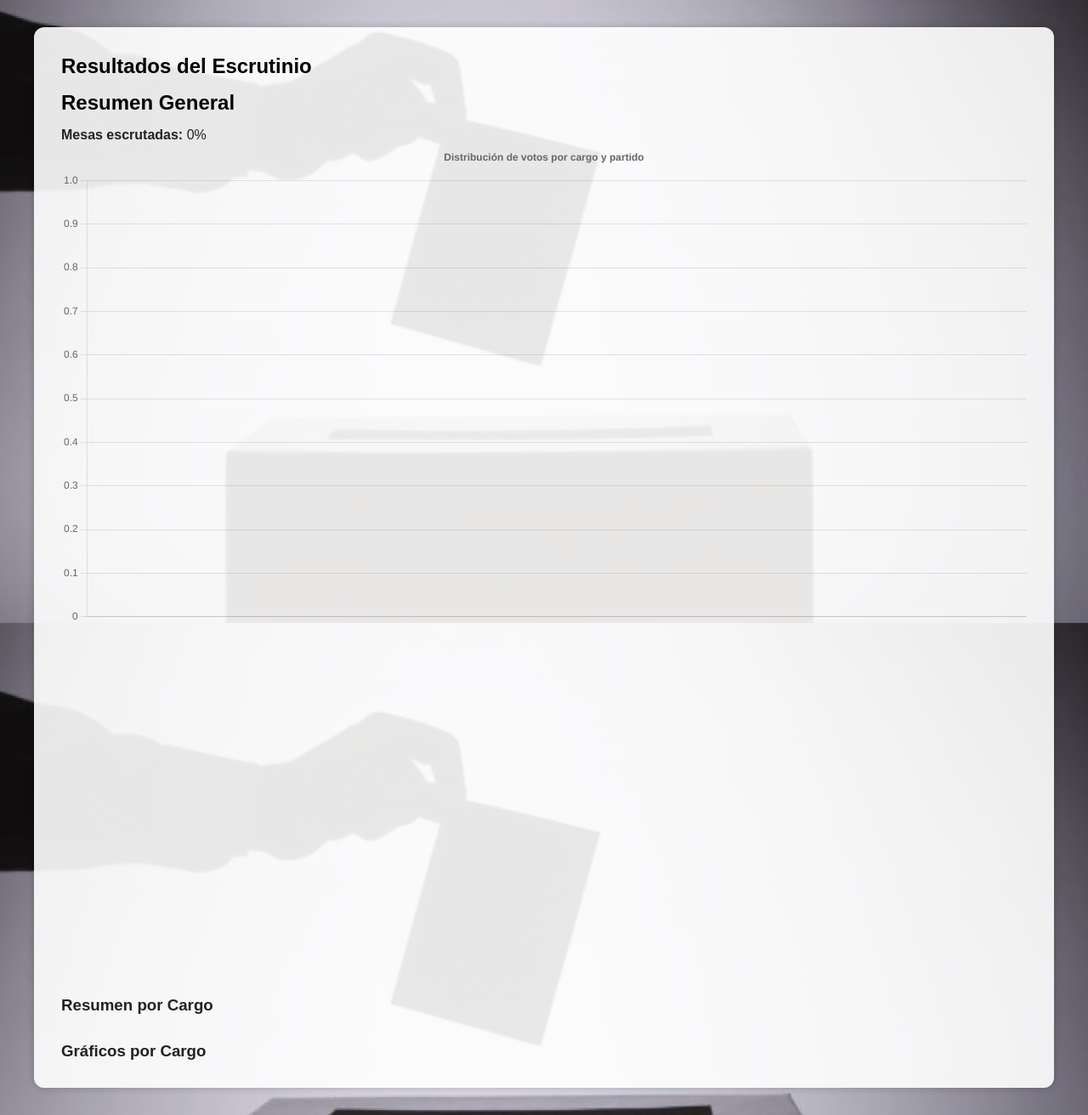
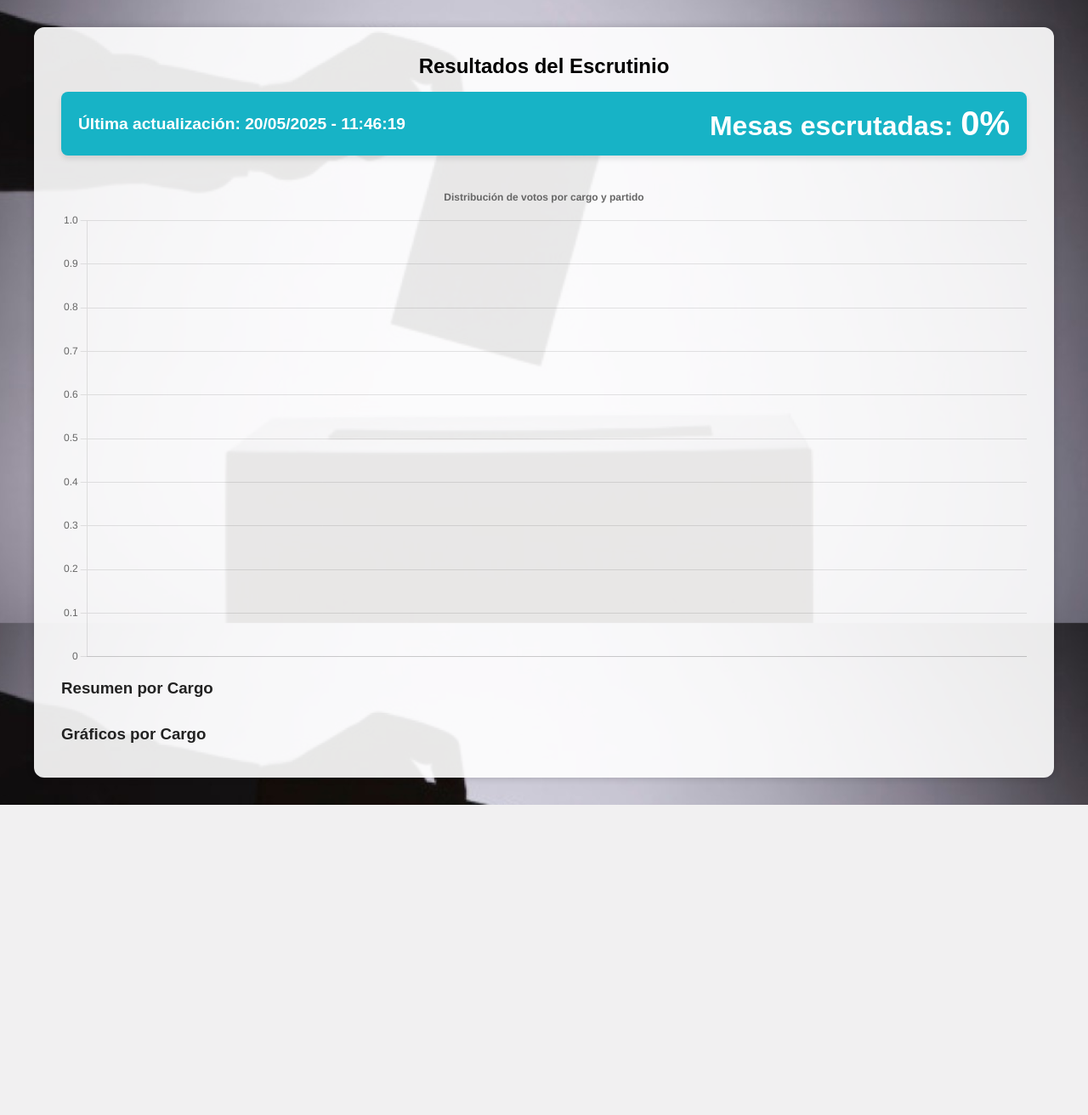
Before and after one commit to FranRochi/escrutinio_2025, a Django app: page /panel-panelista/ in a window 1280 px wide. Shown: the part 67-1379 px from the top of the page at 85% size. After the commit the page ends 1014 px from the top, so only its background shows below. Run offline with Django 5.2, Linux system fonts and the light colour scheme; data that the repository does not hold is empty.

Commit message:
Avance sistema panel operador

```diff
--- a/elecciones/static/css/styles.css
+++ b/elecciones/static/css/styles.css
@@ -168,6 +168,15 @@ body {
     100% { transform: translateX(0); }
   }
 
+  #graficoVotos {
+    width: 100%;
+    max-width: 800px;
+    height: 400px;
+    margin: auto;
+    display: block;
+  }
+
+
   .tabla-resumen {
     width: 100%;
     border-collapse: collapse;
@@ -195,3 +204,55 @@ body {
     margin: 1rem 0;
     color: #333;
   }
+
+  #graficoVotos {
+    display: block;
+    margin: 0 auto;
+    padding: 0;
+    max-width: 100%;
+  }
+
+  canvas {
+    display: block;
+    margin: 0 auto;
+  }
+
+  h3 {
+    margin-top: 1rem;
+    margin-bottom: 0.5rem; /* bajá este valor si deja mucho espacio */
+  }
+
+  #graficos-container {
+    margin-bottom: 1rem; /* reducí esto si hay mucho espacio antes de la tabla */
+  }
+
+  .panel-resumen {
+    margin-bottom: 1rem; /* o incluso 0.5rem si querés que estén más cerca */
+  }
+
+  .info-superior {
+    display: flex;
+    justify-content: space-between;
+    align-items: center;
+    background-color: #17b3c6;
+    color: white;
+    padding: 15px 20px;
+    border-radius: 8px;
+    margin-bottom: 2rem;
+    font-size: 1.2rem;
+    box-shadow: 0 4px 6px rgba(0,0,0,0.1);
+  }
+
+  .fecha-hora {
+    font-weight: bold;
+  }
+
+  .porcentaje-escrutadas {
+    font-size: 2rem;
+    font-weight: bold;
+  }
+
+  .porcentaje-escrutadas span {
+    font-size: 2.5rem;
+    color: #ffffff;
+  }
--- a/elecciones/static/js/panelista.js
+++ b/elecciones/static/js/panelista.js
@@ -61,14 +61,20 @@ document.addEventListener("DOMContentLoaded", () => {
   const contenedorGraficos = document.getElementById('graficos-por-cargo');
 
   Object.entries(votosData).forEach(([cargo, partidos], index) => {
-    // Crear canvas
     const canvas = document.createElement('canvas');
     canvas.id = `grafico-cargo-${index}`;
-    canvas.width = 600;
-    canvas.height = 300;
+    canvas.style.width = '600px';   // Estilo visual
+    canvas.style.height = '300px';  // Estilo visual
     contenedorGraficos.appendChild(canvas);
 
     const ctx = canvas.getContext('2d');
+
+    // 🔍 Alta resolución
+    const scale = window.devicePixelRatio || 1;
+    canvas.width = 600 * scale;
+    canvas.height = 300 * scale;
+    ctx.scale(scale, scale);
+
     const labels = Object.keys(partidos);
     const data = Object.values(partidos);
 
@@ -85,7 +91,7 @@ document.addEventListener("DOMContentLoaded", () => {
         }]
       },
       options: {
-        responsive: true,
+        responsive: false, // ❗ Desactivamos para evitar conflictos con escalado manual
         plugins: {
           title: {
             display: true,
--- a/elecciones/templates/panel_panelista/panel_panelista.html
+++ b/elecciones/templates/panel_panelista/panel_panelista.html
@@ -4,21 +4,21 @@
 
 
 {% block content %}
-  <h2>Resultados del Escrutinio</h2>
+<h2 style="text-align: center; margin-bottom: 1rem;">Resultados del Escrutinio</h2>
 
-  <div class="panel-resumen" style="margin-bottom: 2rem;">
-    <h2>Resumen General</h2>
-    <p><strong>Mesas escrutadas:</strong> {{ porcentaje_escrutadas }}%</p>
+<div class="info-superior">
+  <div class="fecha-hora">Última actualización: {{ fecha_actual }} - {{ hora_actual }}</div>
+  <div class="porcentaje-escrutadas">
+    Mesas escrutadas: <span>{{ porcentaje_escrutadas }}%</span>
+  </div>
+</div>
 
+<div class="panel-resumen">
   <canvas id="graficoVotos" width="800" height="400"></canvas>
 </div>
 
-  <canvas id="graficoVotos" width="800" height="400"></canvas>
-
-
 <div>
   <h3>Resumen por Cargo</h3>
-
   {% for cargo, partidos in votos_por_partido_y_cargo.items %}
     <div class="titulo-cargo">{{ cargo }}</div>
     <table class="tabla-resumen">
--- a/elecciones/views.py
+++ b/elecciones/views.py
@@ -10,6 +10,7 @@ from rest_framework.permissions import AllowAny
 from rest_framework.response import Response
 from django.views.decorators.csrf import csrf_exempt
 import json
+from datetime import datetime
 
 @csrf_exempt
 def login_view(request):
@@ -192,7 +193,6 @@ def resultados_panelista(request):
 
     # Convertimos defaultdict a dict normal para pasar al template
     grafico_datos = {partido: dict(cargos) for partido, cargos in grafico_datos.items()}
-
     votos_por_partido_y_cargo = {cargo: dict(partidos) for cargo, partidos in votos_por_partido_y_cargo.items()}
 
     partidos_postulados = PartidoPostulacion.objects.all()
@@ -215,10 +215,16 @@ def resultados_panelista(request):
 
         resultados.append(mesa_resultado)
 
+    ahora = datetime.now()
+    fecha_actual = ahora.strftime("%d/%m/%Y")
+    hora_actual = ahora.strftime("%H:%M:%S")
+
     return render(request, 'panel_panelista/panel_panelista.html', {
         'resultados': resultados,
         'mesas': mesas,
         'partidos_postulados': partidos_postulados,
         'porcentaje_escrutadas': porcentaje_escrutadas,
-        'votos_por_partido_y_cargo': votos_por_partido_y_cargo
+        'votos_por_partido_y_cargo': votos_por_partido_y_cargo,
+        'fecha_actual': fecha_actual,
+        'hora_actual': hora_actual
     })
```
Also changed, not shown: cargas_datos.py (added, +41 -0 lines), elecciones/management/commands/cargar_estructura.py (added, +62 -0 lines), elecciones/management/commands/__init__.py (added). Lines whose indentation alone changed are shown as unchanged.
